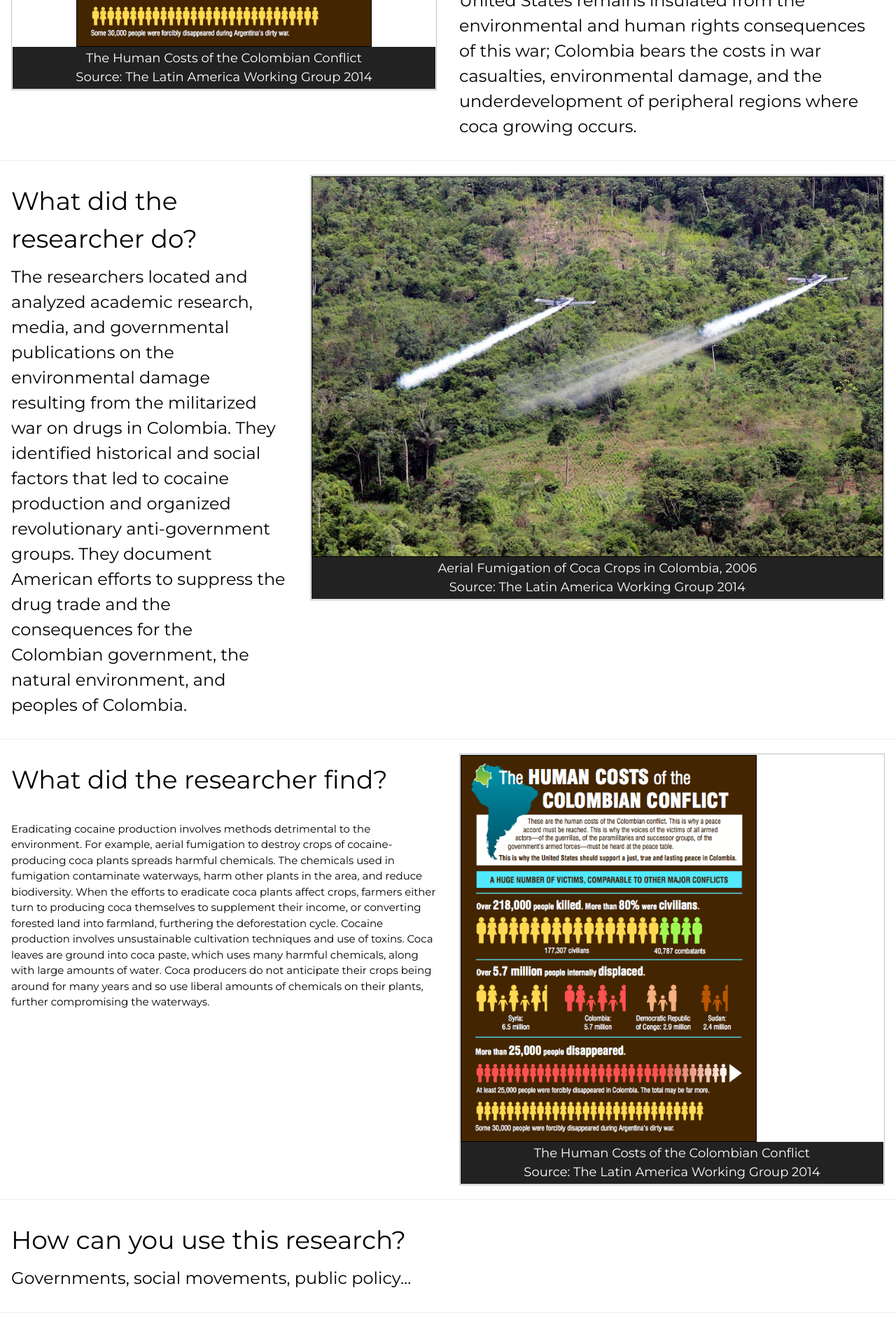
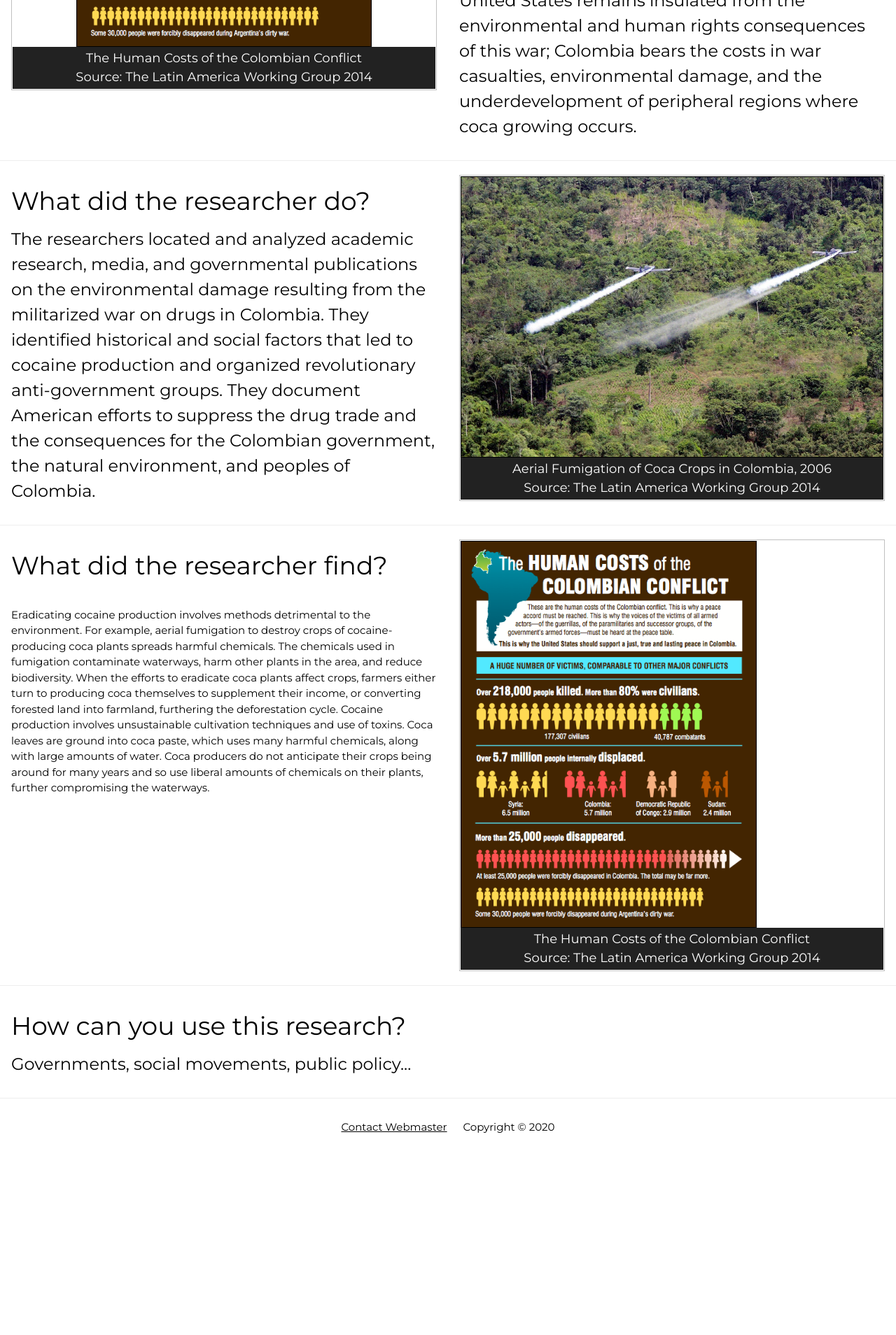
Before and after one commit to resilience1/resilience1.github.io, a Jekyll site: the page built from research/colombia.html, in a window 1280 px wide. Shown: the part 1083-2991 px from the top of the page at 70% size. Built offline with Jekyll 4.4.1, drawn with Linux system fonts in a browser that asks for light colours; nearby versions of some CDN libraries; after the commit the page ends 2758 px from its top, so only the background shows below that.

Commit message:
Update colombia.html

```diff
--- a/research/colombia.html
+++ b/research/colombia.html
@@ -113,7 +113,7 @@ title: War on Drugs | Michael Lengefeld
 	<hr>
 
 	<div class="w3-row">
-		<div class="w3-third w3-container">
+		<div class="w3-half w3-container">
 			<h1>What did the researcher do?</h1>
 				<h2>The researchers located and analyzed academic research, media, and governmental publications
 					on the environmental damage resulting from the militarized war on drugs in Colombia. They
@@ -124,7 +124,7 @@ title: War on Drugs | Michael Lengefeld
 				</h2>
 		</div>
 
-		<div class="w3-twothird w3-container">
+		<div class="w3-half w3-container">
 			<figure class="item">
 			<img src="/img/fumigation_colombia.jpg" alt="Aerial fumigation Colombia 2006"
 			     style="width:100%; height: 100%; border:1px solid black">
@@ -150,9 +150,11 @@ title: War on Drugs | Michael Lengefeld
 					The chemicals used in fumigation contaminate waterways, harm other plants in the area, and reduce
 					biodiversity. When the efforts to eradicate coca plants affect crops, farmers either turn to
 					producing coca themselves to supplement their income, or converting forested land into farmland,
-					furthering the deforestation cycle.
-
-Cocaine production involves unsustainable cultivation techniques and use of toxins. Coca leaves are ground into coca paste, which uses many harmful chemicals, along with large amounts of water. Coca producers do not anticipate their crops being around for many years and so use liberal amounts of chemicals on their plants, further compromising the waterways.
+					furthering the deforestation cycle. Cocaine production involves unsustainable cultivation
+					techniques and use of toxins. Coca leaves are ground into coca paste, which uses many harmful
+					chemicals, along with large amounts of water. Coca producers do not anticipate their crops being
+					around for many years and so use liberal amounts of chemicals on their plants, further
+					compromising the waterways.
 				</h2>
 		</div>
 		<div class="w3-half w3-container">
```
